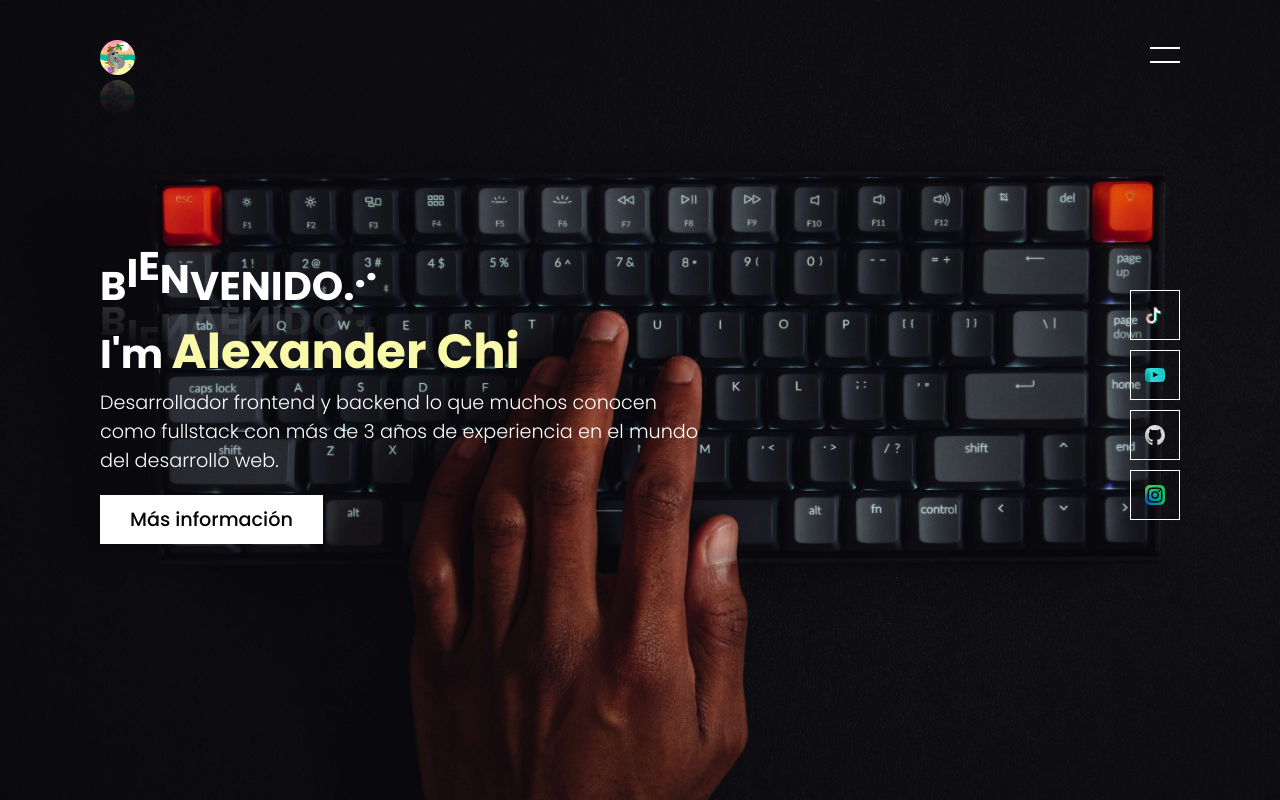
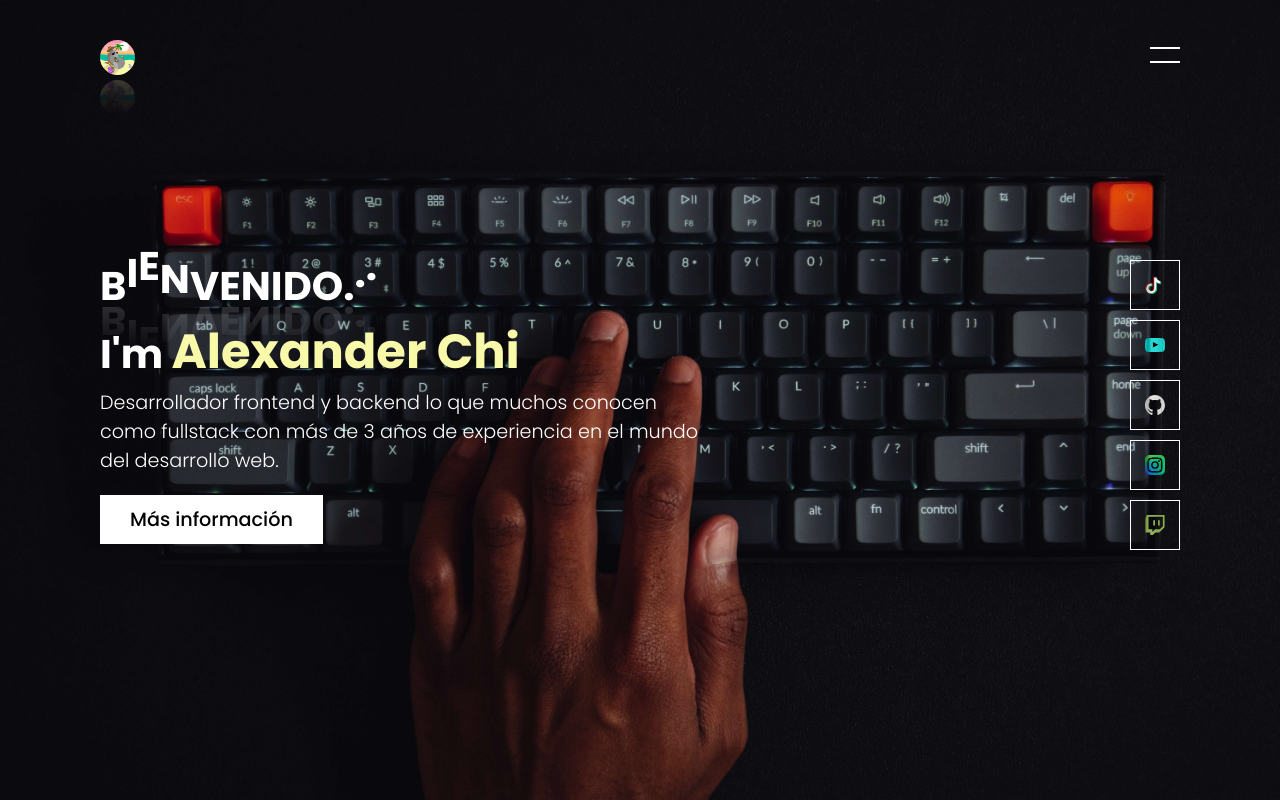
Before and after one commit to alexandercddev/readme-react-v2, a React (Create React App) app: page / in a window 1280 px wide. Built offline with nearby package versions, Linux system fonts and the light colour scheme.

Commit message:
Se agregó url de twitch Se agregó svg/twitch-purple.svg

```diff
--- a/src/App.css
+++ b/src/App.css
@@ -325,7 +325,7 @@ a {
 }
 
 .container__routes .box__routes:hover {
-  background: rgb(233, 30, 99, 0.5);
+  background: rgb(249, 249, 170, 0.5);
 }
 
 .container__routes .box__routes img {
--- a/src/views/Index.js
+++ b/src/views/Index.js
@@ -35,6 +35,12 @@ const routes = [
         icon: './svg/instagram-icon.svg',
         url: 'https://www.instagram.com/alexander_cd/?hl=es-la',
         userName: 'alexander_cd',
+    },
+    {
+        name: 'Twitch',
+        icon: './svg/twitch-purple.svg',
+        url: 'https://www.twitch.tv/arthurreset',
+        userName: 'ArthurReset',
     },
 ];
 
@@ -100,7 +106,7 @@ export function Portfolio (props) {
         const { key } = navigations[index];
         setViewActive(navigations[index]);
         setActive('');
-        setSocialMedial( key !== 'routes' );
+        setSocialMedial( key !== 'routes' && key !== 'projects'  );
     }
 
     return (
--- a/src/views/componets/Links.js
+++ b/src/views/componets/Links.js
@@ -4,6 +4,21 @@
 * @date: 03/Julio/2021
 **/
 import React, { useState } from 'react';
+
+const moreRoutes = [
+    /*{
+        name: 'Twitch',
+        icon: './svg/twitch-purple.svg',
+        url: 'https://www.twitch.tv/arthurreset',
+        userName: 'ArthurReset',
+    },
+    {
+        name: 'Instagram',
+        icon: './svg/instagram-icon.svg',
+        url: 'https://www.instagram.com/alexander_cd/?hl=es-la',
+        userName: 'alexander_cd',
+    },*/
+];
 
 export function Links (props) {
     const { routes } = props;
@@ -34,6 +49,14 @@ export function Links (props) {
                             </div>
                         </a>
                     })}
+                    {moreRoutes.map((item, index) => {
+                        return <a onClick={() => { handleWindows(item.url) }} className="box__routes" key={"route" + index}>
+                            <div className="content__routes">
+                                <img src={item.icon}></img>
+                                <span className="span__routes">{item.name}</span>
+                            </div>
+                        </a>
+                    })}
                 </div>
             </div>
         </>
```
Also changed, not shown: public/svg/twitch-purple.svg (added).
